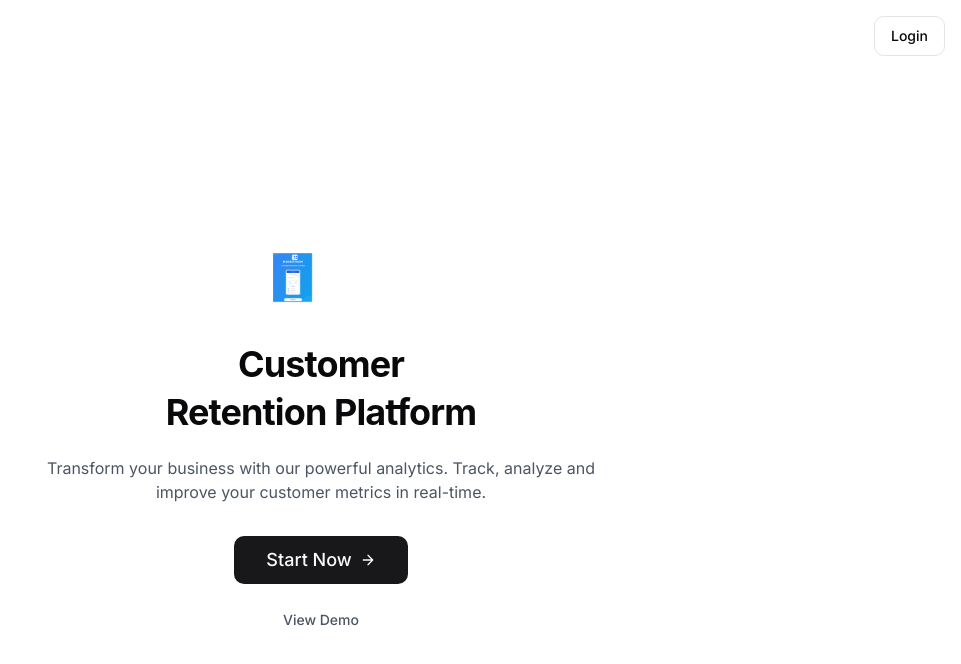
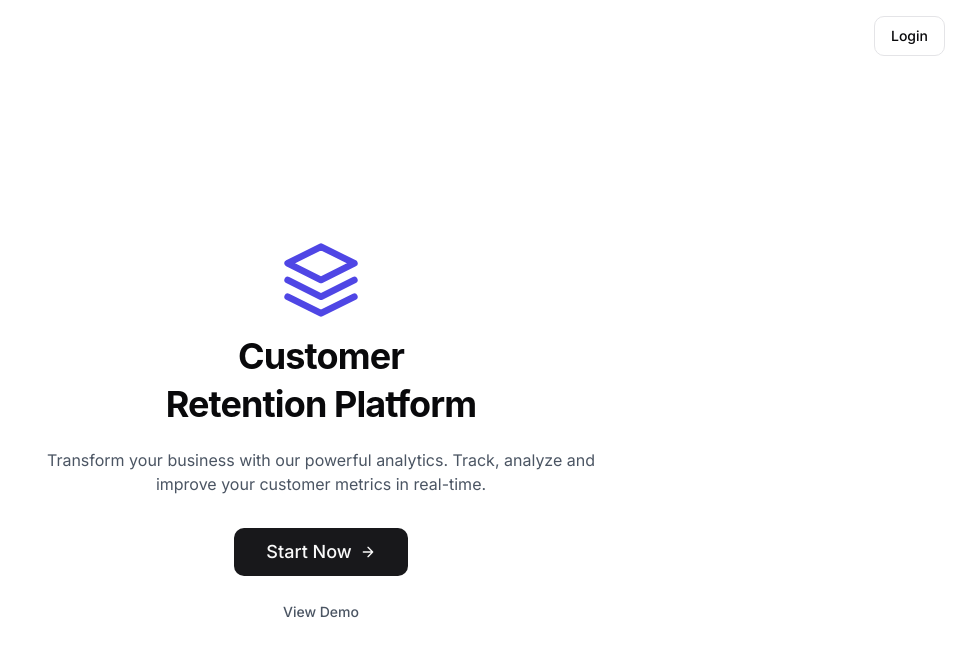
Before and after one commit to geo787/business-buddy-app, a React (Vite) app: page / in a window 1280 px wide. Shown: the top 664 px of the page, without its empty margins (319-1280 px from the left). Built offline with nearby package versions, Linux system fonts and the light colour scheme.

Commit message:
Update logo on pages
Update the logo on the index and login pages.

```diff
--- a/src/pages/Index.tsx
+++ b/src/pages/Index.tsx
@@ -14,11 +14,13 @@ const Index = () => {
 
       {/* Main content */}
       <div className="flex-1 flex flex-col items-center justify-center px-4 text-center">
-        <img
-          src="/lovable-uploads/780c12b9-63d2-49df-bf17-c8f6a083cbd0.png"
-          alt="Business Buddy Logo"
-          className="w-24 h-24 mb-4 object-contain"
-        />
+        <div className="mb-4">
+          <svg width="80" height="80" viewBox="0 0 24 24" fill="none" xmlns="http://www.w3.org/2000/svg">
+            <path d="M12 2L2 7L12 12L22 7L12 2Z" stroke="#4F46E5" strokeWidth="2" strokeLinecap="round" strokeLinejoin="round"/>
+            <path d="M2 17L12 22L22 17" stroke="#4F46E5" strokeWidth="2" strokeLinecap="round" strokeLinejoin="round"/>
+            <path d="M2 12L12 17L22 12" stroke="#4F46E5" strokeWidth="2" strokeLinecap="round" strokeLinejoin="round"/>
+          </svg>
+        </div>
         <h1 className="text-4xl font-bold mb-2">Customer</h1>
         <h1 className="text-4xl font-bold mb-6">Retention Platform</h1>
 
```
